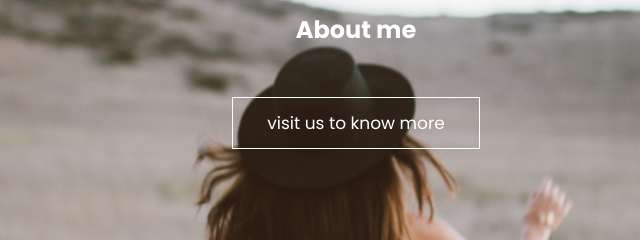
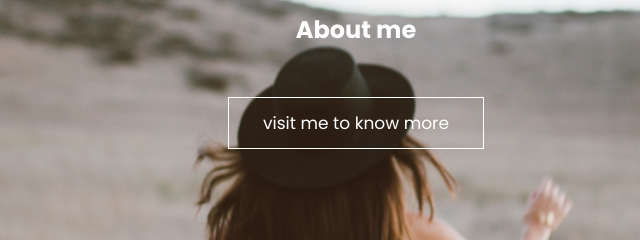
Before and after one commit to heran2/heran, a plain HTML site: page about.html in a window 1280 px wide. Shown: the part 308-548 px from the top of the page, 284-924 px from the left. Drawn offline with Linux system fonts and the light colour scheme.

Commit message:
Update about.html

```diff
--- a/about.html
+++ b/about.html
@@ -27,7 +27,7 @@
              </nav>
              <div class = "text-box">
                 <h2>About me</h2>
-                <a href="heranaddis715@gmail.com" class="hero-btn">visit us to know more</a>
+                <a href="heranaddis715@gmail.com" class="hero-btn">visit me to know more</a>
             </div>
             </section>
 
```
